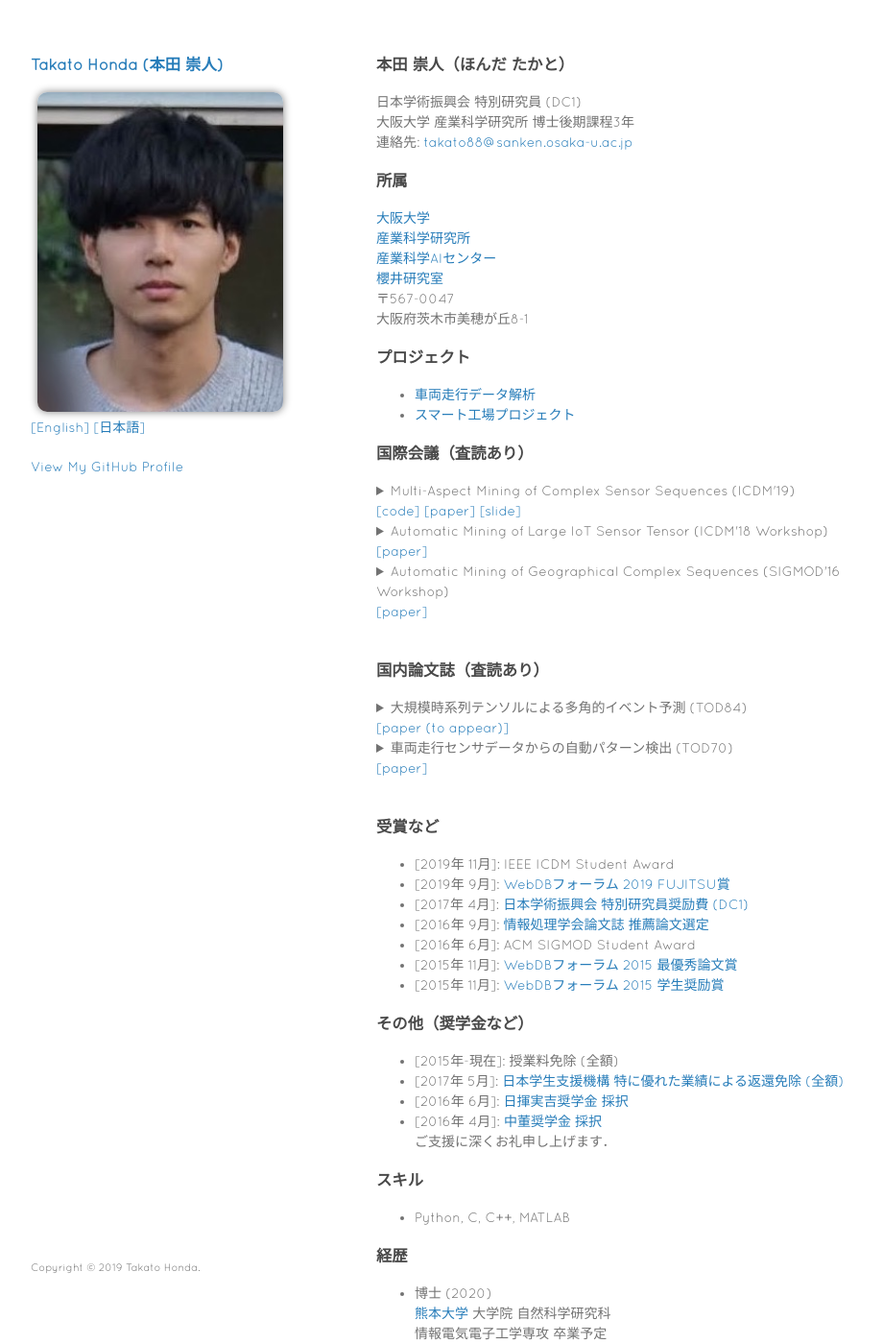
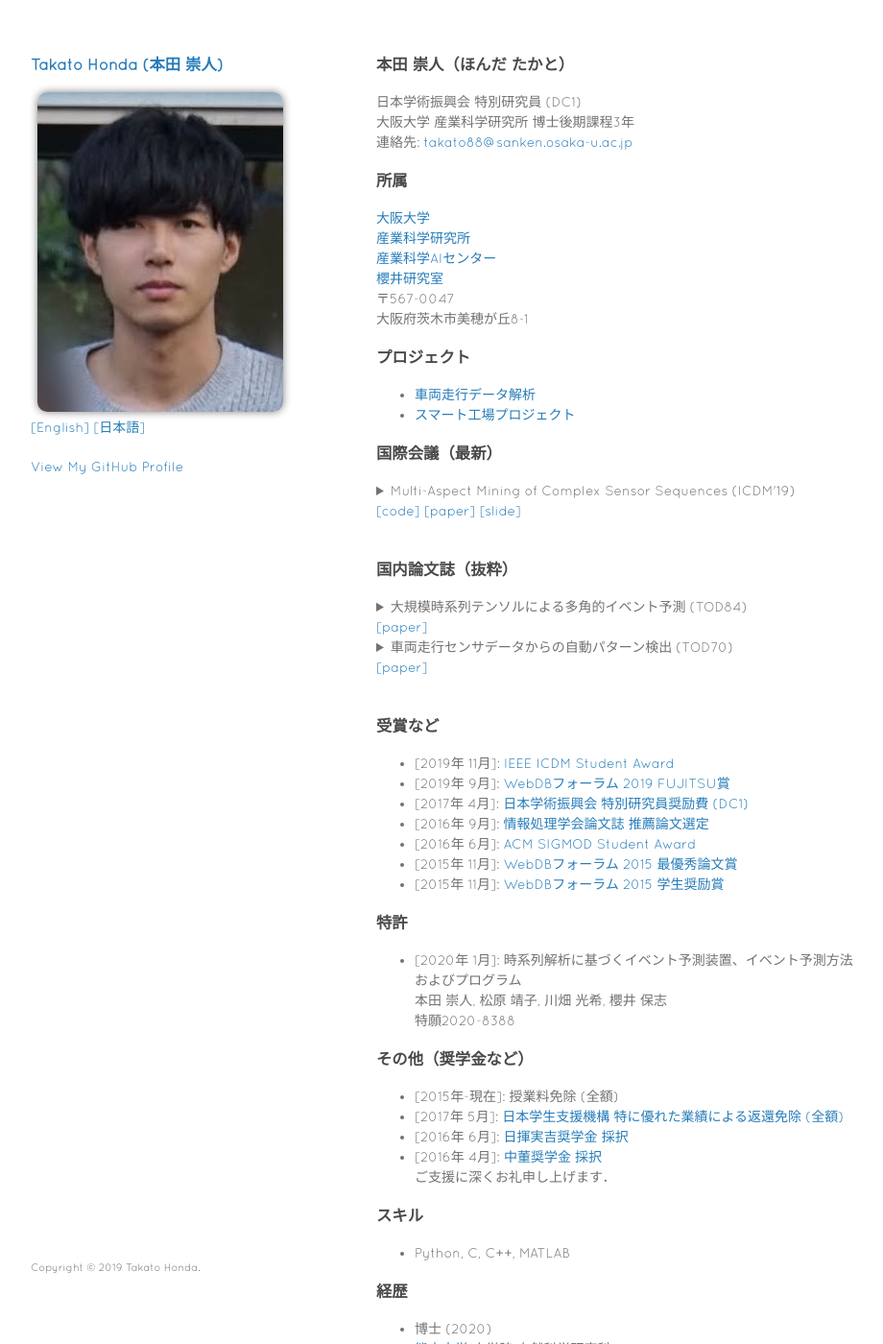
Before and after one commit to TakatoHonda/takatohonda.github.io, a Jekyll site: the page built from jp/index.md, in a window 1280 px wide and 1400 px high. Shown: the whole window at 96% size, without its empty margins (178-1098 px from the left). Built offline with Jekyll 4.4.1, drawn with Linux system fonts in a browser that asks for light colours; our own code applies the rules of GitHub Pages for plain Markdown files.

Commit message:
update patent and icdm

```diff
--- a/jp/index.md
+++ b/jp/index.md
@@ -19,7 +19,7 @@ layout: default
 - [車両走行データ解析](https://www.dm.sanken.osaka-u.ac.jp/industry/project_vehicle/)
 - [スマート工場プロジェクト](https://www.dm.sanken.osaka-u.ac.jp/industry/project_smart/)
 
-### 国際会議（査読あり）
+### 国際会議（最新）
 <details>
 <summary>
 Multi-Aspect Mining of Complex Sensor Sequences (ICDM'19)<br>
@@ -27,10 +27,10 @@ Multi-Aspect Mining of Complex Sensor Sequences (ICDM'19)<br>
 <a href="https://takatohonda.github.io/paper/paper-icdm19.pdf">[paper]</a>
 <a href="https://takatohonda.github.io/slide/slide-icdm19.pdf">[slide]</a>
 </summary>
-Takato Honda, Yasuko Matsubara, Ryo Neyama, Mutsumi Abe, Yasushi Sakurai: <u>``Multi-Aspect Mining of Complex Sensor Sequences”</u>, IEEE International Conference on Data Mining (ICDM), Beijing, China, November 8-11, 2019 (Full paper) (Acceptance ratio 9.08%).
+Takato Honda, Yasuko Matsubara, Ryo Neyama, Mutsumi Abe, Yasushi Sakurai: <u>``Multi-Aspect Mining of Complex Sensor Sequences”</u>, IEEE International Conference on Data Mining (ICDM), pp. 299-308, Beijing, China, November 8-11, 2019 (Regular paper) (Acceptance ratio 9.08%).
 </details>
 
-<details>
+<!-- <details>
 <summary>
 Automatic Mining of Large IoT Sensor Tensor (ICDM'18 Workshop)<br>
 <a href="https://ieeexplore.ieee.org/document/8637498">[paper]</a>
@@ -44,15 +44,16 @@ Automatic Mining of Geographical Complex Sequences (SIGMOD'16 Workshop)<br>
 <a href="https://dl.acm.org/citation.cfm?doid=2926693.2929903">[paper]</a>
 </summary>
 Takato Honda: <u>``TrailMarker: Automatic Mining of Geographical Complex Sequences"</u>, ACM SIGMOD International Conference on Management of Data (SIGMOD), Ph.D. Symposium, San Francisco, USA, June 2016.
-</details><br>
+</details> -->
+<br>
 
-### 国内論文誌（査読あり）
+### 国内論文誌（抜粋）
 <details>
 <summary>
 大規模時系列テンソルによる多角的イベント予測 (TOD84)<br>
-<a href="">[paper (to appear)]</a>
+<a href="https://ipsj.ixsq.nii.ac.jp/ej/index.php?active_action=repository_view_main_item_detail&page_id=13&block_id=8&item_id=202955&item_no=1">[paper]</a>
 </summary>
-本田 崇人, 松原 靖子, 川畑 光希, 櫻井 保志: “大規模時系列テンソルによる多角的イベント予測”, 情報処理学会論文誌:データベース, 採択決定済, 2019年12月.
+本田 崇人, 松原 靖子, 川畑 光希, 櫻井 保志: “大規模時系列テンソルによる多角的イベント予測”, 情報処理学会論文誌:データベース, Vol. 13, No. 1, pp. 8-19, 2020年1月.
 </details>
 
 <details>
@@ -64,13 +65,19 @@ Takato Honda: <u>``TrailMarker: Automatic Mining of Geographical Complex Sequenc
 </details><br>
 
 ### 受賞など
-- \[2019年 11月\]: IEEE ICDM Student Award
+- \[2019年 11月\]: [IEEE ICDM Student Award](https://takatohonda.github.io/jp)
 - \[2019年 9月\]: [WebDBフォーラム 2019 FUJITSU賞](https://db-event.jpn.org/webdbf2019/award.html)
 - \[2017年 4月\]: [日本学術振興会 特別研究員奨励費 (DC1)](https://www.jsps.go.jp/j-pd/pd_gaiyo.html)
 - \[2016年 9月\]: [情報処理学会論文誌 推薦論文選定](https://ipsj.ixsq.nii.ac.jp/ej/?action=pages_view_main&active_action=repository_view_main_item_detail&item_id=174796&item_no=1&page_id=13&block_id=8)
-- \[2016年 6月\]: ACM SIGMOD Student Award
+- \[2016年 6月\]: [ACM SIGMOD Student Award](https://takatohonda.github.io/jp)
 - \[2015年 11月\]: [WebDBフォーラム 2015 最優秀論文賞](https://www.ipsj.or.jp/award/webdb-award2.html)
 - \[2015年 11月\]: [WebDBフォーラム 2015 学生奨励賞](https://db-event.jpn.org/webdbf2015/award.php)
+
+### 特許
+- \[2020年 1月\]: 時系列解析に基づくイベント予測装置、イベント予測方法およびプログラム
+本田 崇人, 松原 靖子, 川畑 光希, 櫻井 保志
+特願2020-8388
+
 
 ### その他（奨学金など）
 - \[2015年-現在\]: 授業料免除 (全額)
```
Also changed, not shown: index.md (+13 -7 lines).
